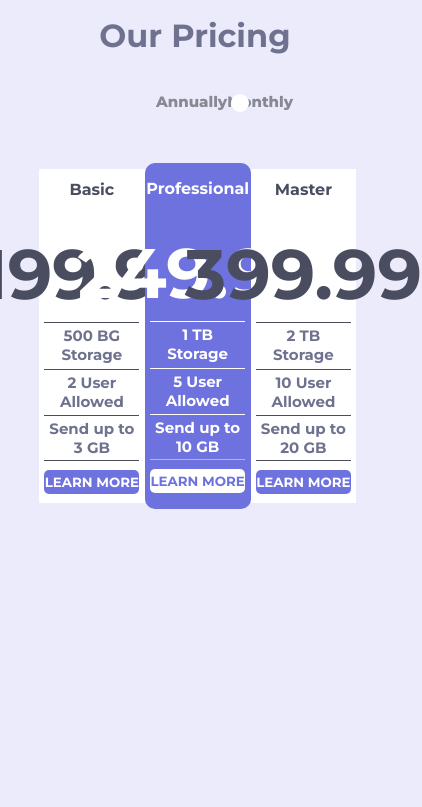
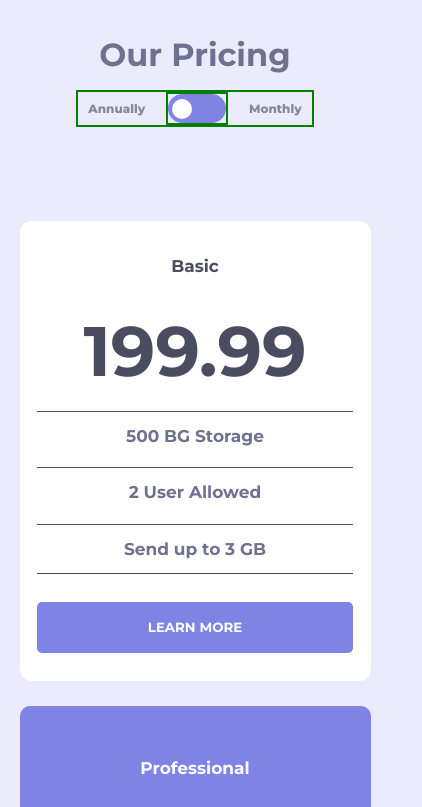
Before and after one commit to chiomaowuama/pricing-app, a plain HTML site: page index.html in a window 390 px wide. Shown: the top 807 px of the page, 422 px wide, since content can reach past the window. Drawn offline with Linux system fonts and the light colour scheme.

Commit message:
dont with the small screen

```diff
--- a/style.css
+++ b/style.css
@@ -164,7 +164,7 @@ section {
   width: 90%;
   margin: 0% 5%;
   color: white;
-  background-color: #6d72de;
+  background-color: #7e83e4;
   font-family: "Montserrat";
   font-weight: 700;
   padding: 4% 0;
@@ -179,7 +179,7 @@ section {
 }
 .blue {
   width: 33.9%;
-  background-color: #6d72de;
+  background-color: #7e83e4;
   color: white;
   border-radius: 10px;
 }
@@ -226,5 +226,223 @@ section {
 }
 @media only screen and (min-width: 768px) and (max-width: 1024px) {
 }
+/* phone */
 @media only screen and (min-width: 200px) and (max-width: 767px) and (orientation: portrait) {
+  body {
+    /* background-image: linear-gradient(#a3a8f0, to #696fdd); */
+    background-color: #ebebfc;
+    display: flex;
+    flex-direction: column;
+    gap: 2rem;
+    width: 100%;
+    height: 100vh;
+    padding-bottom: 18%;
+  }
+  /* header */
+  header {
+    display: flex;
+    justify-content: center;
+    align-items: center;
+    flex-direction: column;
+    color: #6e728e;
+    padding: 4% 0;
+    gap: 1rem;
+  }
+  .price-tittle {
+    color: #6e728e;
+    font-family: "Montserrat";
+    padding-top: 5%;
+  }
+  .the-toggle {
+    display: flex;
+    justify-content: space-around;
+    align-items: center;
+    width: 60%;
+    border: 2px solid green;
+    font-size: 15px;
+  }
+  .the-toggle p {
+    color: #878993;
+    font-weight: 800;
+    font-size: 12px;
+    font-family: "Montserrat";
+    width: 15;
+  }
+  /* the switch */
+  .switch {
+    position: relative;
+    display: inline-block;
+    width: 25%;
+    height: 29px;
+    border: 2px solid green;
+  }
+
+  .switch input {
+    opacity: 0;
+    width: 0;
+    height: 0;
+  }
+
+  .slider {
+    position: absolute;
+    cursor: pointer;
+    top: 0;
+    left: 0;
+    right: 0;
+    bottom: 0;
+    background-color: #7e83e4;
+    -webkit-transition: 0.4s;
+    transition: 0.4s;
+  }
+
+  .slider:before {
+    position: absolute;
+    content: "";
+    height: 20px;
+    width: 20px;
+    left: 4px;
+    bottom: 4px;
+    background-color: white;
+    -webkit-transition: 0.4s;
+    transition: 0.4s;
+  }
+
+  input:checked + .slider {
+    background-color: #7e83e4;
+  }
+
+  input:focus + .slider {
+    box-shadow: 0 0 1px#7e83e4;
+  }
+
+  input:checked + .slider:before {
+    -webkit-transform: translateX(26px);
+    -ms-transform: translateX(26px);
+    transform: translateX(26px);
+  }
+
+  /* Rounded sliders */
+  .slider.round {
+    border-radius: 20px;
+  }
+
+  .slider.round:before {
+    border-radius: 50%;
+  }
+  /* section */
+  section {
+    width: 90%;
+    margin: 0 auto;
+    display: flex;
+    flex-direction: column;
+    gap: 2rem;
+    margin-top: 10%;
+  }
+  .pricing-div {
+    display: flex;
+    justify-content: center;
+    align-items: center;
+    flex-direction: column;
+    gap: 2rem;
+    padding: 5% 0;
+  }
+  .pricing-div h1 {
+    font-size: 70px;
+    font-family: "Montserrat";
+  }
+  .pricing-div p {
+    padding-top: 5%;
+    font-size: 17px;
+    font-weight: 700;
+    font-family: "Montserrat";
+  }
+  .all-list ul li {
+    list-style: none;
+    text-align: center;
+    padding: 4% 0;
+    border: 1px solid #4a4d60;
+    border-left: none;
+    border-right: none;
+    border-bottom: none;
+    width: 90%;
+    margin: 0 auto;
+    margin-bottom: 2%;
+    font-size: 17px;
+    font-family: "Montserrat";
+    font-weight: 700;
+    color: #6e728e;
+  }
+  .all-list ul li:nth-child(3) {
+    border-bottom: 1px solid #4a4d60;
+  }
+  .alllist-buttons {
+    margin: 8% 0;
+  }
+  .alllist-buttons button {
+    border: none;
+    width: 90%;
+    margin: 0% 5%;
+    color: white;
+    background-color: #7e83e4;
+    font-family: "Montserrat";
+    font-weight: 700;
+    padding: 5% 0;
+    border-radius: 5px;
+  }
+  .white {
+    width: 100%;
+    margin-top: 2%;
+    margin-bottom: -2%;
+    background-color: white;
+    color: #4a4d60;
+    border-radius: 12px;
+  }
+  .blue {
+    width: 100%;
+    background-color: #7e83e4;
+    color: white;
+
+    /* border-radius: 10px; */
+  }
+  /* the blue */
+  .professional {
+    margin-top: 5%;
+  }
+  .blue-whites ul li {
+    list-style: none;
+    text-align: center;
+    padding: 3% 0;
+    border: 1px solid white;
+    border-left: none;
+    border-right: none;
+    border-bottom: none;
+    width: 90%;
+    margin: 0 auto;
+    margin-bottom: 1%;
+    font-size: 15px;
+    font-family: "Montserrat";
+    font-weight: 700;
+    color: white;
+  }
+  .blue-whites ul li:nth-child(3) {
+    border-bottom: 1px solid rgba(255, 255, 255, 0.461);
+  }
+  .blue-whites-div {
+    margin: 8% 0;
+  }
+  .blue-whites-div button {
+    border: none;
+    width: 90%;
+    margin: 0% 5%;
+    color: #7e83e4;
+    background-color: white;
+    font-family: "Montserrat";
+    font-weight: 700;
+    padding: 4% 0;
+    border-radius: 5px;
+  }
+
+  .pricing-div {
+    /* border: 2px solid yellow; */
+  }
 }
```
